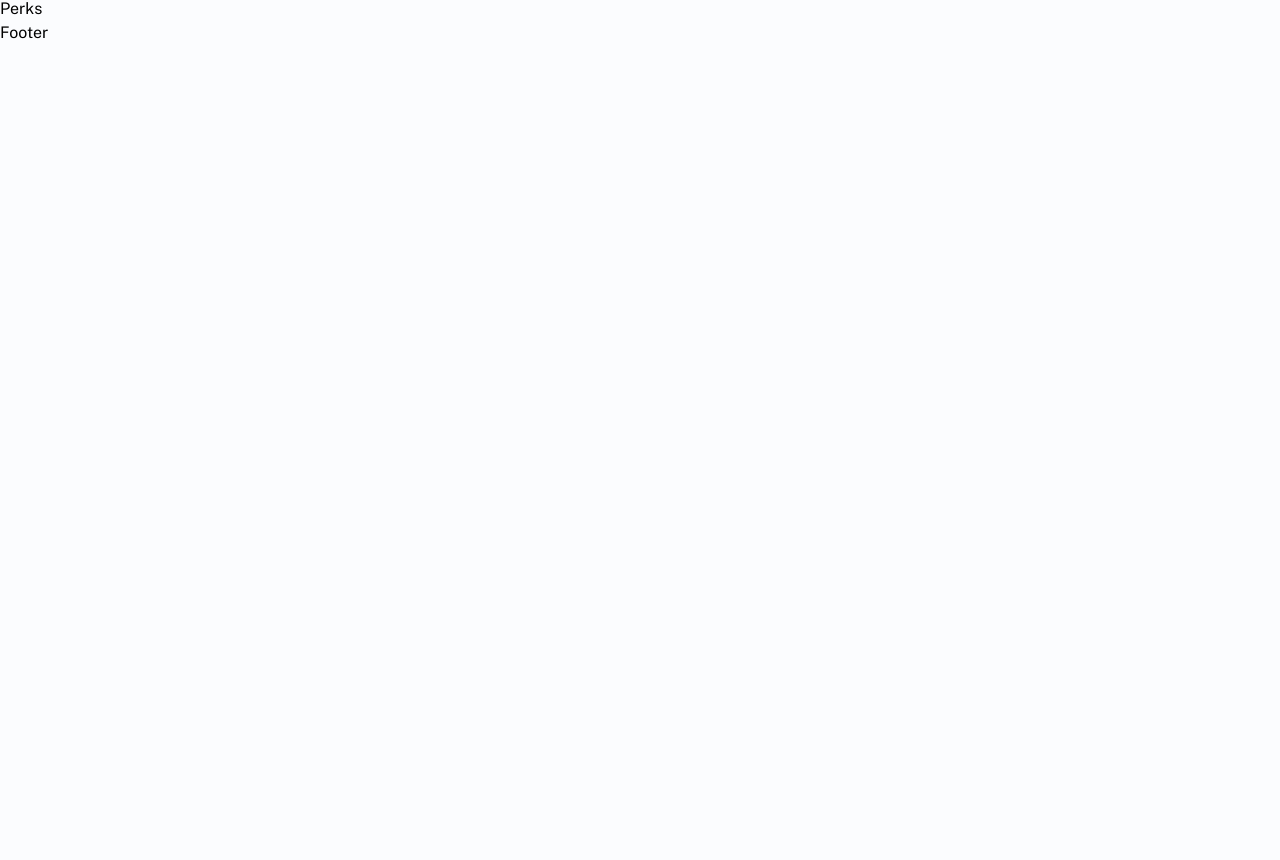
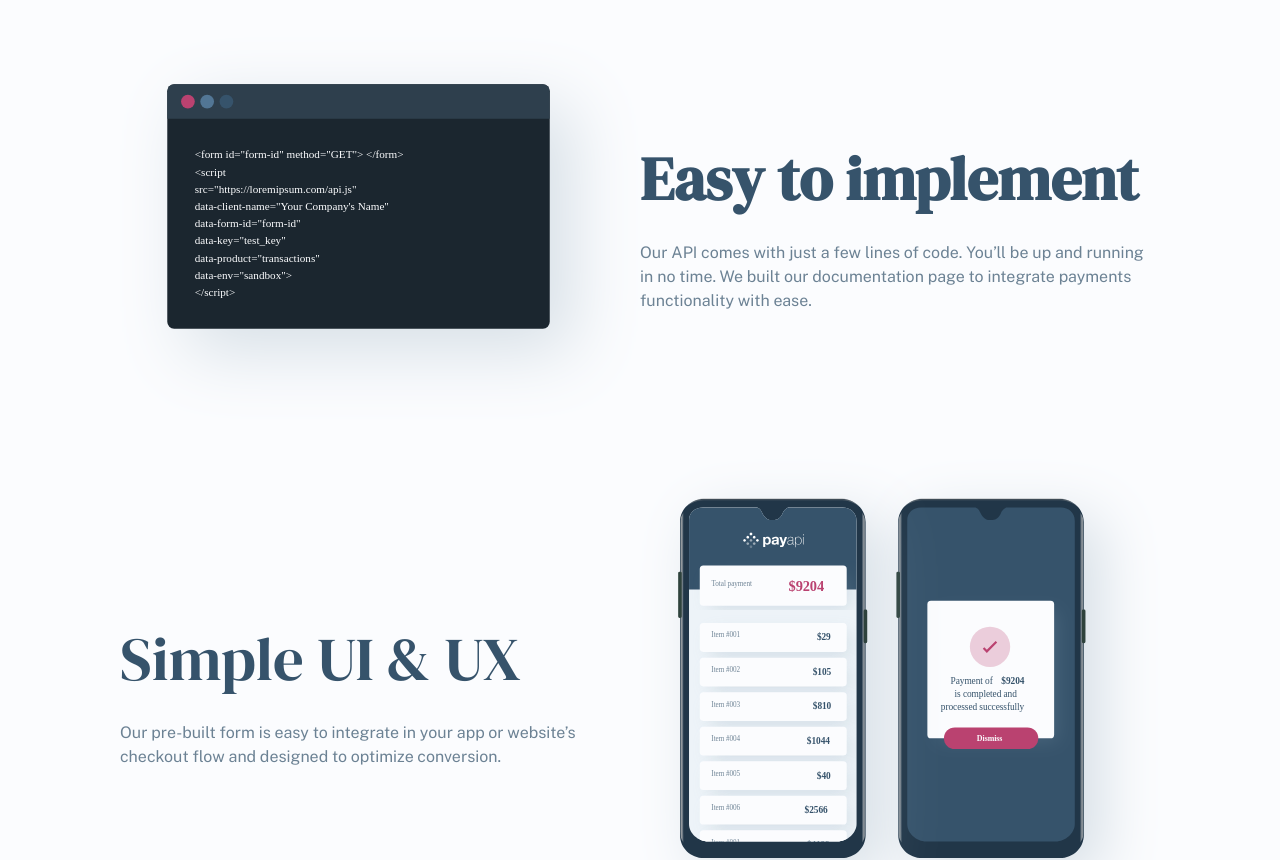
Before and after one commit to Silkiercomet/payapi-full-website-react, a React (Vite) app: page / in a window 1280 px wide. Shown: the part 1216-2076 px from the top of the page. Before the commit the page ends 1261 px from the top, so only its background shows below. Built offline with nearby package versions, Linux system fonts and the light colour scheme.

Commit message:
implementation section added

```diff
--- a/src/components/sections/home/Implement.jsx
+++ b/src/components/sections/home/Implement.jsx
@@ -1,9 +1,27 @@
 import style from "../../styles/implement.module.css";
-
+import easy from "../../../assets/home/desktop/illustration-easy-to-implement.svg"
+import Ui from "../../../assets/home/desktop/illustration-simple-ui.svg"
 const Implement = () => {
   return (
     <section className={style.implement}>
-
+      <div className={style.implement__container1}>
+        <figure>
+          <img src={easy} alt="ilustration of implementation" />
+        </figure>
+        <div>
+          <h3>Easy to implement</h3>
+          <p>Our API comes with just a few lines of code. You’ll be up and running in no time. We built our documentation page to integrate payments functionality with ease.</p>
+        </div>
+      </div>
+      <div className={style.implement__container2}>
+        <div>
+          <header>Simple UI & UX</header>
+          <p>Our pre-built form is easy to integrate in your app or website’s checkout flow and designed to optimize conversion.</p>
+        </div>
+        <figure>
+          <img src={Ui} alt="ilustration of the user interface" />
+        </figure>
+      </div>
     </section>
   )
 }
--- a/src/components/styles/implement.module.css
+++ b/src/components/styles/implement.module.css
@@ -0,0 +1,51 @@
+.implement{
+    display: grid;
+    gap: 40px;
+    padding: 40px;
+    text-align: center;
+    place-items: center;
+}
+.implement__container2{
+    display: flex;
+    flex-direction: column-reverse;
+    align-items: center;
+    justify-content: center;
+
+}
+.implement__container2 div p, .implement__container1 div p{
+    margin-top: 25px;
+    max-width: 573px;
+}
+.implement__container1{
+    display: flex;
+    flex-direction: column;
+    align-items: center;
+    justify-content: center;
+ }
+
+@media screen and (min-width:740px) {
+    .implement{
+        text-align: left;
+    }
+    .implement__container1{
+        flex-direction: row;
+     }
+
+    .implement__container2{
+        flex-direction: row;
+
+    }
+    .implement__container1 > *{
+       flex: 1;
+    }
+
+    .implement__container2 > *{
+    flex: 1;
+    }
+}
+@media screen and (min-width:1020px) {
+    .implement{
+        max-width: 1120px;
+        margin-inline: auto;
+    }
+}
--- a/src/pages/home/Home.jsx
+++ b/src/pages/home/Home.jsx
@@ -4,8 +4,8 @@ const Home = () => {
   return (
     <>
       <Hero />
+      <Partners />
       <Implement />
-      <Partners />
       <Perks />
     </>
   )
```
